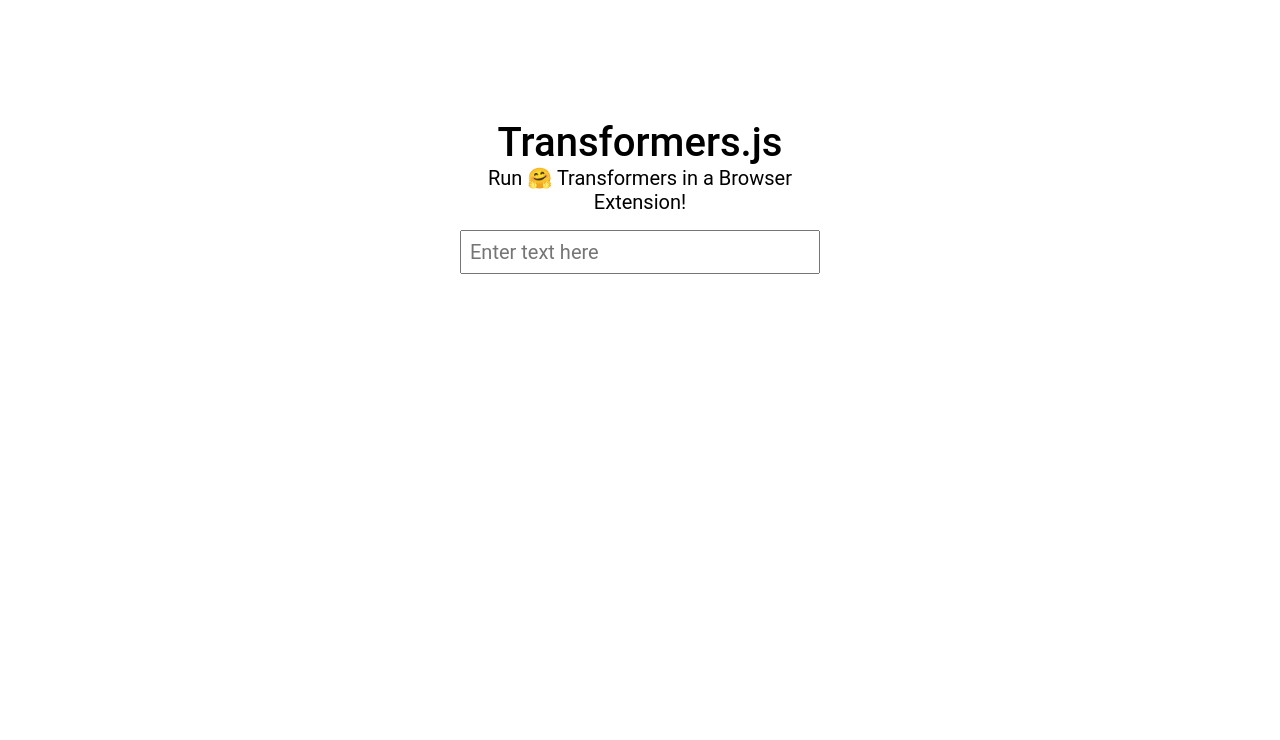
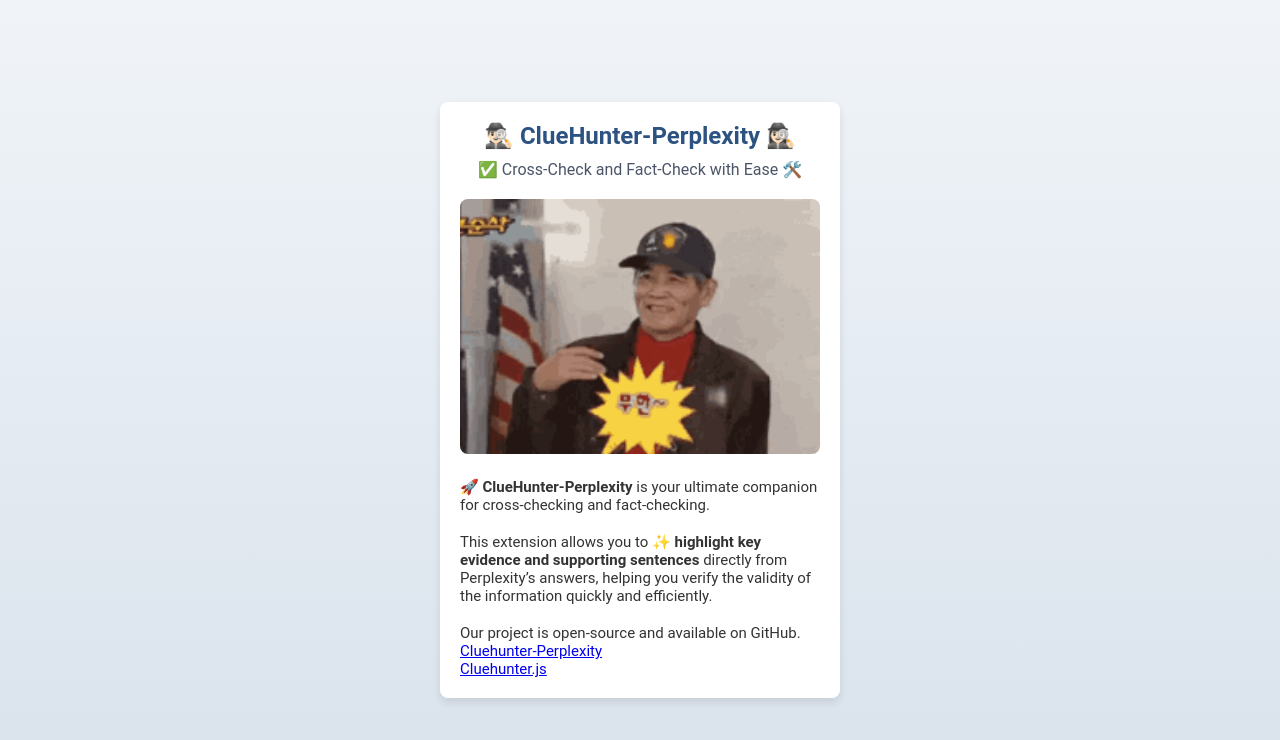
Before and after one commit to RiceBobb/ClueHunter-Perplexity, a website built with webpack: page src/popup.html in a window 1280 px wide. Built offline with nearby package versions, Linux system fonts and the light colour scheme; what @huggingface/transformers would draw is missing.

Commit message:
Edit popup.js

```diff
--- a/src/popup.css
+++ b/src/popup.css
@@ -7,44 +7,83 @@
     font-family: 'Roboto', sans-serif;
 }
 
-h1 {
-    font-size: 40px;
-    text-align: center;
-    font-weight: 500;
-}
-
-h2 {
-    font-size: 20px;
-    text-align: center;
-    font-weight: 400;
-    margin-bottom: 16px;
-}
-
-.container {
-    width: 360px;
-}
-
-html,
-body {
-    min-width: 400px;
-    min-height: 500px;
-}
-
 body {
     display: flex;
     justify-content: center;
     align-items: center;
+    min-height: 100vh;
+    background: linear-gradient(to bottom, #f0f4f8, #d9e2ec);
+    color: #333;
+}
+
+.container {
+    width: 400px;
+    padding: 20px;
+    height: auto;
+    background: #ffffff;
+    box-shadow: 0 4px 8px rgba(0, 0, 0, 0.1);
+    border-radius: 8px;
+    text-align: center;
+}
+
+h1 {
+    font-size: 24px;
+    font-weight: 600;
+    color: #2c5282;
+    margin-bottom: 10px;
+}
+
+h2 {
+    font-size: 16px;
+    font-weight: 400;
+    color: #4a5568;
+    margin-bottom: 20px;
+}
+
+img {
+    width: 100%;
+    border-radius: 8px;
+    margin-bottom: 20px;
 }
 
 #text {
     width: 100%;
-    padding: 8px;
-    font-size: 20px;
-    margin-bottom: 8px;
+    padding: 10px;
+    font-size: 16px;
+    border: 1px solid #cbd5e0;
+    border-radius: 4px;
+    margin-bottom: 15px;
+    transition: border-color 0.3s;
+}
+
+#text:focus {
+    border-color: #2b6cb0;
+    outline: none;
+    box-shadow: 0 0 3px rgba(43, 108, 176, 0.3);
 }
 
 #output {
-    font-size: 20px;
+    padding: 10px;
+    font-size: 16px;
     font-family: 'Roboto Mono', monospace;
+    background: #f7fafc;
+    border: 1px solid #cbd5e0;
+    border-radius: 4px;
+    text-align: left;
     height: 100px;
+    overflow-y: auto;
+    white-space: pre-wrap;
 }
+
+#output::-webkit-scrollbar {
+    width: 8px;
+}
+
+#output::-webkit-scrollbar-thumb {
+    background-color: #a0aec0;
+    border-radius: 4px;
+}
+
+#output::-webkit-scrollbar-thumb:hover {
+    background-color: #718096;
+}
--- a/src/popup.html
+++ b/src/popup.html
@@ -1,23 +1,34 @@
 <!DOCTYPE html>
 <html lang="en">
-
 <head>
     <meta charset="UTF-8">
     <meta http-equiv="X-UA-Compatible" content="IE=edge">
     <meta name="viewport" content="width=device-width, initial-scale=1.0">
-    <title>Transformers.js | Sample Browser Extension</title>
-
-    <!-- Load styles -->
-    <link rel="stylesheet" href="popup.css" />
+    <title> ClueHunter-Perplexity</title>
+    <link rel="stylesheet" href="popup.css">
 </head>
-
 <body>
     <div class="container">
-        <h1>Transformers.js</h1>
-        <h2>Run 🤗 Transformers in a Browser Extension!</h2>
-        <input id="text" placeholder="Enter text here">
-        <pre id="output"></pre>
+        <h1><strong><a href="cluehunter-perplexity extension" target="_blank"></a> 🕵🏻‍♂️ ClueHunter-Perplexity 🕵🏻‍♀️ </strong></h1>
+        <h2> ✅ Cross-Check and Fact-Check with Ease 🛠️ </h2>
+        <img src="./muyaho.gif" width="300" alt="GIF Example">
+        <p align="left" style="font-size: 15px;">
+            <strong>🚀 ClueHunter-Perplexity</strong> is your ultimate companion for cross-checking and fact-checking.
+        </p>
+        <br>
+        <p align="left" style="font-size: 15px;">
+        This extension allows you to <strong> ✨ highlight key evidence and supporting sentences</strong> directly from Perplexity’s
+        answers, helping you verify the validity of the information quickly and efficiently.
+        </p>
+
+        <br>
+        <p align="left" style="font-size: 15px;">
+        Our project is open-source and available on GitHub.<br>
+        <a href="https://github.com/RiceBobb/ClueHunter-Perplexity" target="_blank">Cluehunter-Perplexity</a><br>
+        <a href="https://github.com/RiceBobb/ClueHunter.js" target="_blank">Cluehunter.js</a><br>
+        </p>
+
     </div>
+    <script src="popup.js"></script>
 </body>
-
 </html>
```
Also changed, not shown: src/popup.js (deleted, +0 -21 lines), src/muyaho.gif (added).
